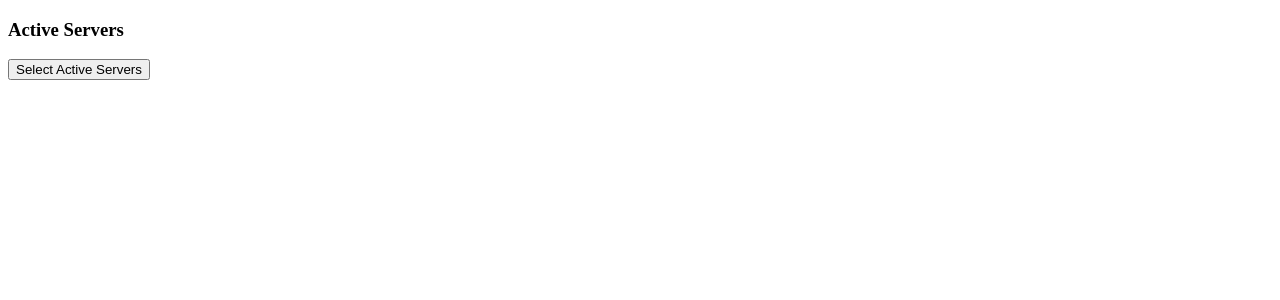
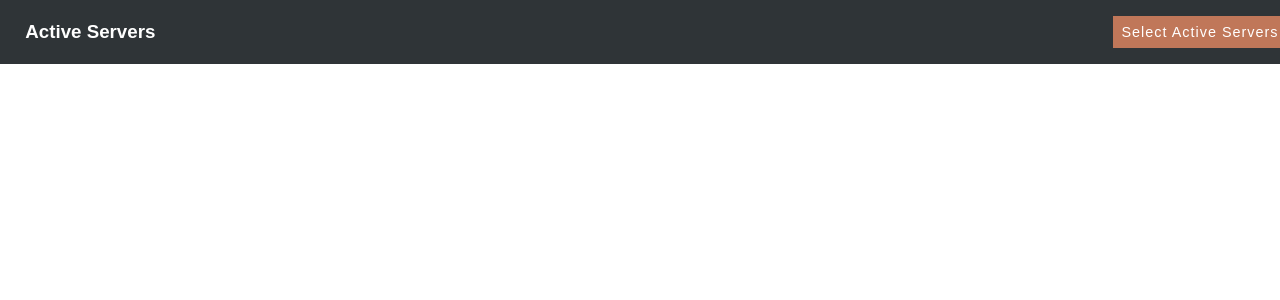
Before and after one commit to bhillier3/MozzQueue, a React app: page / in a window 1280 px wide. Shown: the top 300 px of the page. Built offline with nearby package versions, Linux system fonts and the light colour scheme.

Commit message:
style server selection/assignment

```diff
--- a/src/components/MozzQueue.js
+++ b/src/components/MozzQueue.js
@@ -18,17 +18,22 @@ const MozzQueue = () => {
   }
 
   return (
-    <div>
+    <div className='select-servers'>
       {isSelServClicked ?
         <SelectServers
           setActiveServers={setActiveServers}
           setIsSelServClicked={setIsSelServClicked}
-        /> : null
+        /> :
+        <button className='selserv-btn' onClick={handleSelServClick}>
+          Select Active Servers
+        </button>
       }
-      <h3>Active Servers</h3>
-      {activeServers.map(s => <div key={s}>{s}</div>)}
+      <h3 className='selserv-title'>Active Servers</h3>
+      <div className='servers'>
+        {activeServers.map(s => <div className='server' key={s}>{s}</div>)}
+      </div>
 
-      <button onClick={handleSelServClick}>Select Active Servers</button>
+
     </div>
   )
 }
--- a/src/components/SelectServers.js
+++ b/src/components/SelectServers.js
@@ -23,10 +23,12 @@ const SelectServers = ({ setActiveServers, setIsSelServClicked }) => {
   }
 
   return(
-    <form className="select-servers" onSubmit={handleSelectServersSubmit}>
+    // <div className="servers-container">
+      <form className="servers" onSubmit={handleSelectServersSubmit}>
         {servers && servers.map(server => (
-        <div key={server.name}>
+          <div className="checkbox" key={server.name}>
             <input
+              className="server-box"
               type="checkbox"
               id={server.name}
               name="active-servers"
@@ -35,8 +37,9 @@ const SelectServers = ({ setActiveServers, setIsSelServClicked }) => {
             <label htmlFor={server.name}>{server.name}</label>
           </div>
         ))}
-      <input type="submit" value="Assign Servers" />
+        <input id="assign-servers" type="submit" value="Assign Servers" />
       </form>
+    // </div>
   )
 }
 
--- a/src/index.js
+++ b/src/index.js
@@ -1,6 +1,7 @@
 import React from 'react'
 import { createRoot } from 'react-dom/client'
 import App from './App'
+import './styles/styles.css'
 
 const rootElement = document.getElementById('root')
 const root =createRoot(rootElement)
--- /dev/null
+++ b/src/styles/styles.css
@@ -0,0 +1,102 @@
+* {
+  margin: 0;
+  padding: 0;
+  font-family: sans-serif;
+}
+
+button, input[type="submit"] {
+  width: auto;
+  padding: .5em;
+  background-color: #c07759;
+  border: 1px solid #c07759;
+  color: white;
+  font-size: 14px;
+  letter-spacing: 1px;
+}
+
+button:hover, input[type="submit"]:hover {
+  cursor: pointer;
+}
+
+.select-servers {
+  position: fixed;
+  top: 0;
+  left: 0;
+  width: 100%;
+  padding: 1rem;
+  background-color: #2f3437;
+  display: grid;
+  grid-template-columns: 15% 70% 15%;
+  grid-template-rows: auto;
+  grid-template-areas: "serv-title servers servsel-btn";
+  justify-items: center;
+  align-items: center;
+}
+
+.selserv-btn {
+  grid-area: servsel-btn;
+  font-size: .9rem;
+}
+
+.servers {
+  grid-area: servers;
+  width: 100%;
+  margin: 1em;
+  display: grid;
+  gap: 1.5em;
+  grid-template-columns: repeat(auto-fill, minmax(150px, 1fr));
+  grid-template-rows: auto;
+  align-items: center;
+  justify-items: center;
+}
+
+.checkbox input[type="checkbox"] {
+  display: none;
+}
+
+.checkbox label {
+  display: block;
+  padding: .5em;
+  width: 125px;
+  border: 1px solid #c07759;
+  border-radius: 20px;
+  text-align: center;
+  color: #c07759;
+  font-size: .9rem;
+}
+
+.checkbox label:hover {
+  border: 1px solid #a7421b;
+  color: #a7421b;
+  font-weight: 500;
+  cursor: pointer;
+}
+
+.checkbox input[type="checkbox"]:checked + label {
+  border: 1px solid #a7421b;
+  color: #a7421b;
+  font-weight: 500;
+}
+
+#assign-servers {
+  display: block;
+  width: 145px;
+}
+
+.server {
+  padding: .5em;
+  width: 125px;
+  border: 1px solid #a7421b;
+  border-radius: 20px;
+  color: #a7421b;
+  font-size: .9rem;
+  font-weight: 500;
+  text-align: center;
+}
+
+.selserv-title {
+  grid-area: serv-title;
+  color: white;
+  justify-self: left;
+  padding-left: .5em;
+}
```
Lines whose indentation alone changed are shown as unchanged.
